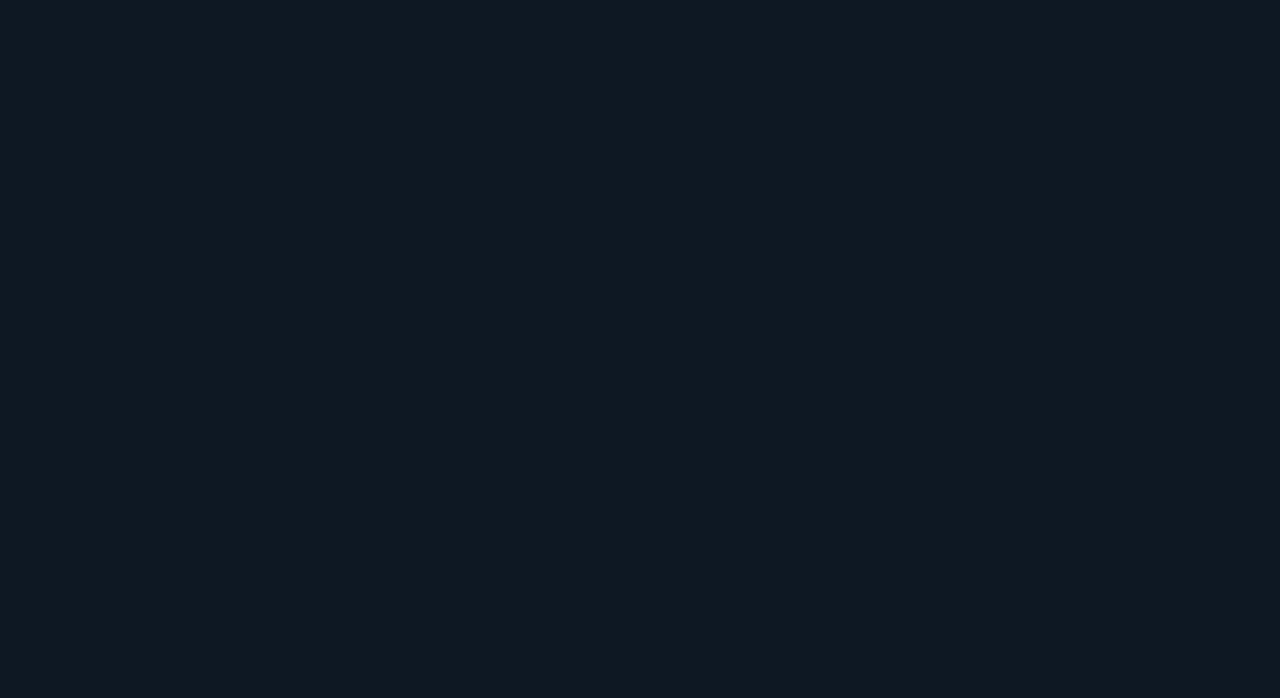
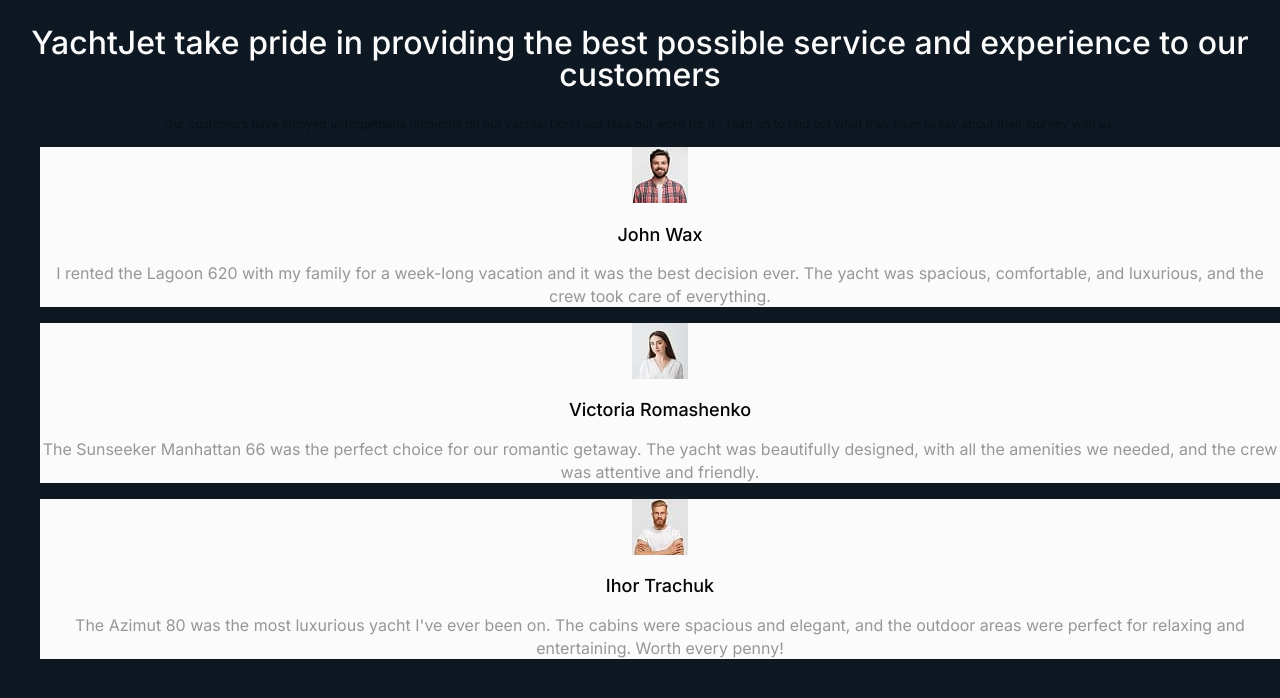
Before and after one commit to vasylkrulko/yachta-blended, a website built with Vite: page src/index.html in a window 1280 px wide. Built offline with nearby package versions, Linux system fonts and the light colour scheme.

Commit message:
rozmitka

```diff
--- a/src/css/reviews.css
+++ b/src/css/reviews.css
@@ -1 +1,37 @@
 /* Сюди додавай стилі частинки Reviews */
+.reviews {
+  background-color: #0e1823;
+  color: #fbfbfb;
+}
+
+.reviews-title {
+  font-size: 32px;
+  font-weight: 500;
+  line-height: 1;
+  text-align: center;
+}
+
+.reviews-description {
+  color: rgba(4, 3, 6, 0.4);
+  font-size: 12px;
+  line-height: 1.17;
+  text-align: center;
+}
+
+.reviews-item {
+  background-color: #fbfbfb;
+  color: #040306;
+  text-align: center;
+}
+
+.reviews-item h3 {
+  font-size: 18px;
+  font-weight: 500;
+  line-height: 1.1;
+}
+
+.reviews-item p {
+  color: rgba(4, 3, 6, 0.4);
+  font-size: 16px;
+  line-height: 1.4;
+}
--- a/src/partials/reviews.html
+++ b/src/partials/reviews.html
@@ -1 +1,52 @@
 <section></section>
+<section class="section">
+  <div class="container">
+    <h2 class="reviews-title">
+      YachtJet take pride in providing the best possible service and experience
+      to our customers
+    </h2>
+
+    <p class="reviews-description">
+      Our customers have enjoyed unforgettable moments on our yachts. Don't just
+      take our word for it - read on to find out what they have to say about
+      their journey with us.
+    </p>
+
+    <ul class="reviews-list">
+      <li class="reviews-item">
+        <img src="./img/reviews/review-1.jpg" alt="John Wax" />
+
+        <h3>John Wax</h3>
+        <p>
+          I rented the Lagoon 620 with my family for a week-long vacation and it
+          was the best decision ever. The yacht was spacious, comfortable, and
+          luxurious, and the crew took care of everything.
+        </p>
+      </li>
+
+      <li class="reviews-item">
+        <img src="./img/reviews/review-2.jpg" alt="Victoria Romashenko" />
+
+        <h3>Victoria Romashenko</h3>
+
+        <p>
+          The Sunseeker Manhattan 66 was the perfect choice for our romantic
+          getaway. The yacht was beautifully designed, with all the amenities we
+          needed, and the crew was attentive and friendly.
+        </p>
+      </li>
+
+      <li class="reviews-item">
+        <img src="./img/reviews/review-3.jpg" alt="Ihor Trachuk" />
+
+        <h3>Ihor Trachuk</h3>
+
+        <p>
+          The Azimut 80 was the most luxurious yacht I've ever been on. The
+          cabins were spacious and elegant, and the outdoor areas were perfect
+          for relaxing and entertaining. Worth every penny!
+        </p>
+      </li>
+    </ul>
+  </div>
+</section>
```
